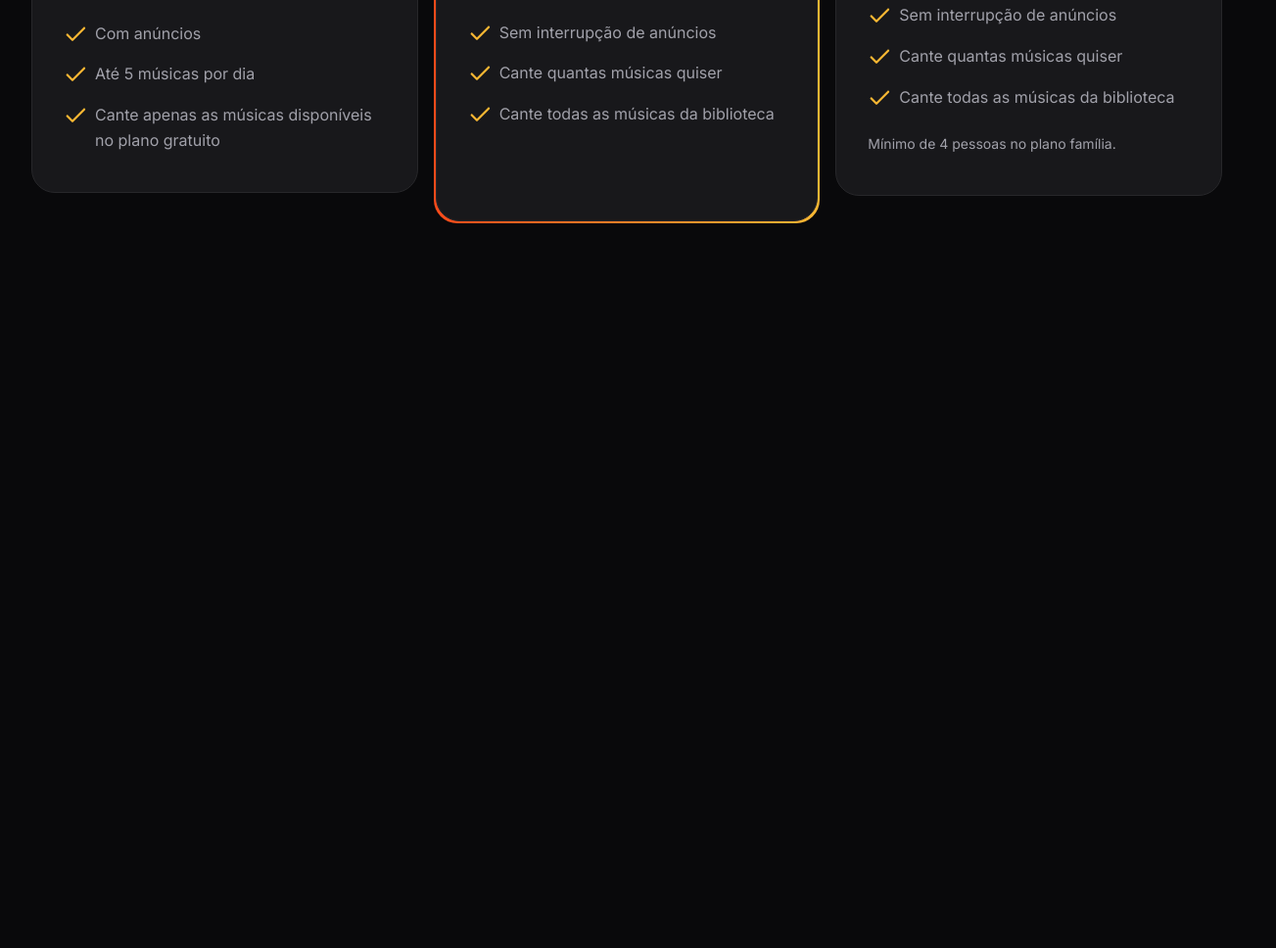
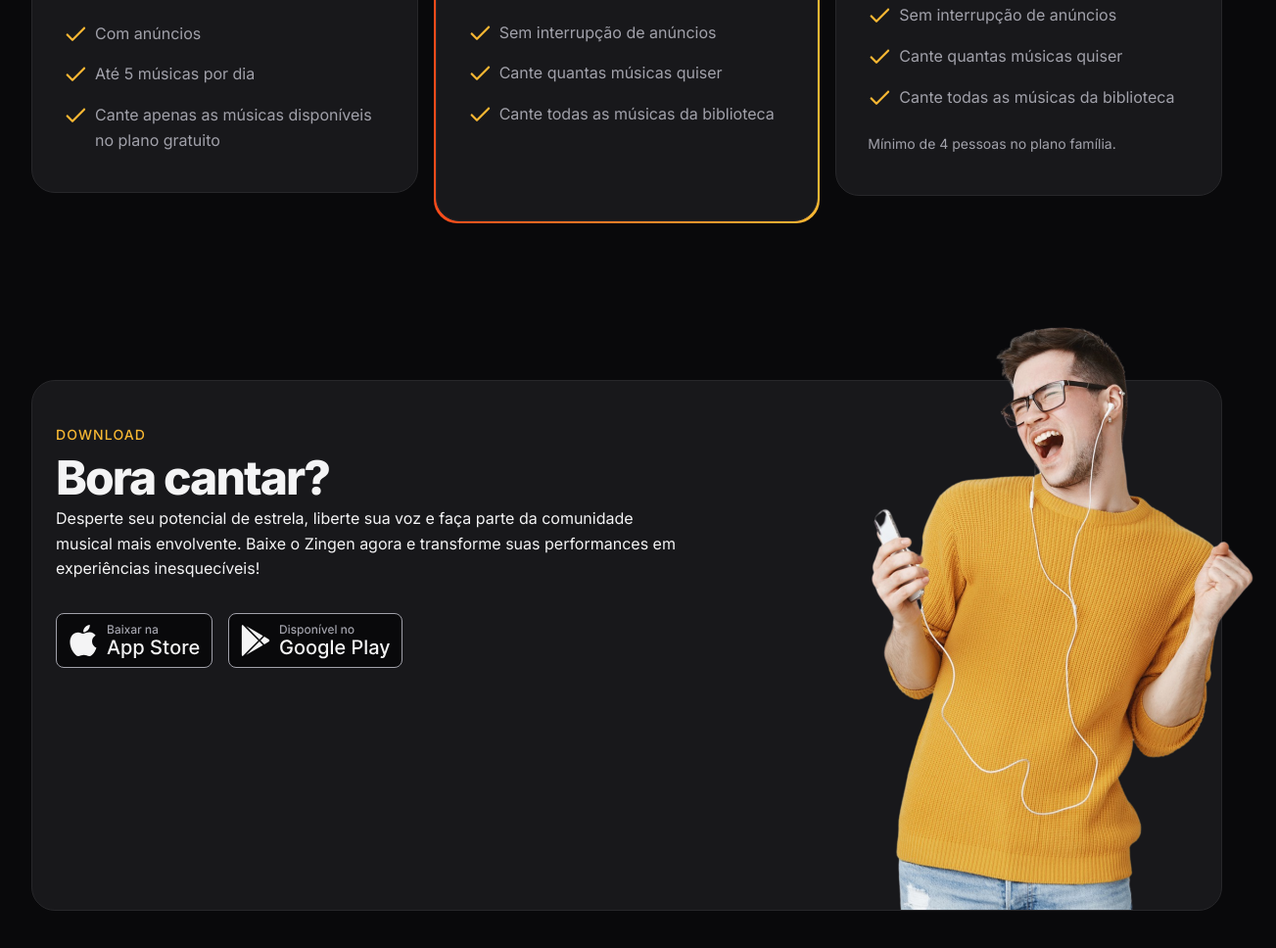
Before and after one commit to oHiagoFreitas/Zingen, a plain HTML site: page index.html in a window 1280 px wide. Shown: the part 3239-4207 px from the top of the page at 98% size, 1303 px wide, since content can reach past the window. Before the commit the page ends 3547 px from the top, so only its background shows below. Drawn offline with Linux system fonts and the light colour scheme.

Commit message:
section download

```diff
--- a/index.html
+++ b/index.html
@@ -185,6 +185,38 @@
             </div>
     </section>
 
+    <section id="download">
+        <div class="container py-xl">
+            <div class="card px-lg even-columns items-center ">
+                <div>
+                    <header>
+                        <strong>download</strong>
+                        <h2>Bora cantar?</h2>
+                    </header>
+
+                    <p>Desperte seu potencial de estrela, liberte sua voz e faça parte da comunidade musical mais
+                        envolvente. Baixe o Zingen agora e transforme suas performances em experiências
+                        inesquecíveis!</p>
+
+                    <div class="buttons flex gap-1">
+                        <a href="#">
+                            <img src="assets/icons/btn-app.svg" alt="Baixar da App Store">
+                        </a>
+
+                        <a href="#">
+                            <img src="assets/icons/btn.play.svg" alt="Baixar da Play Store">
+                        </a>
+                    </div>
+                </div>
+
+
+                <img src="assets/img/rapaz-ouvindo-musica-com-fones-de-ouvido-e-cantando-no-aplicativo-de-karaoke-removebg 1.png"
+                    alt="">
+
+            </div>
+        </div>
+    </section>
+
 </body>
 
 </html>
--- /dev/null
+++ b/style/download.css
@@ -0,0 +1,36 @@
+#download {
+
+    .card {
+        padding: 3rem 1.5rem 15rem;
+        position: relative;
+
+        & > img {
+            width: 14.5rem;
+            position: absolute;
+            bottom: 0;
+            right: -3.5rem;
+        }
+    }
+
+
+
+    .buttons {
+        flex-wrap: wrap;
+        margin-top: 2rem;
+    }
+
+
+    @media (width>=80em) {
+        .card {
+            padding: 8.75rem 5 rem;
+
+            &>div:nth-child(1) {
+                max-width: 40rem;
+            }
+
+            &>img {
+                width: 29.125rem;
+            }
+        }
+    }
+}
--- a/style/index.css
+++ b/style/index.css
@@ -9,3 +9,4 @@
 @import url(cards.css);
 @import url(features.css) (width >= 80em);
 @import url(pricing.css);
+@import url(download.css);
```
Also changed, not shown: assets/icons/btn-app.svg (added), assets/icons/btn.play.svg (added).
